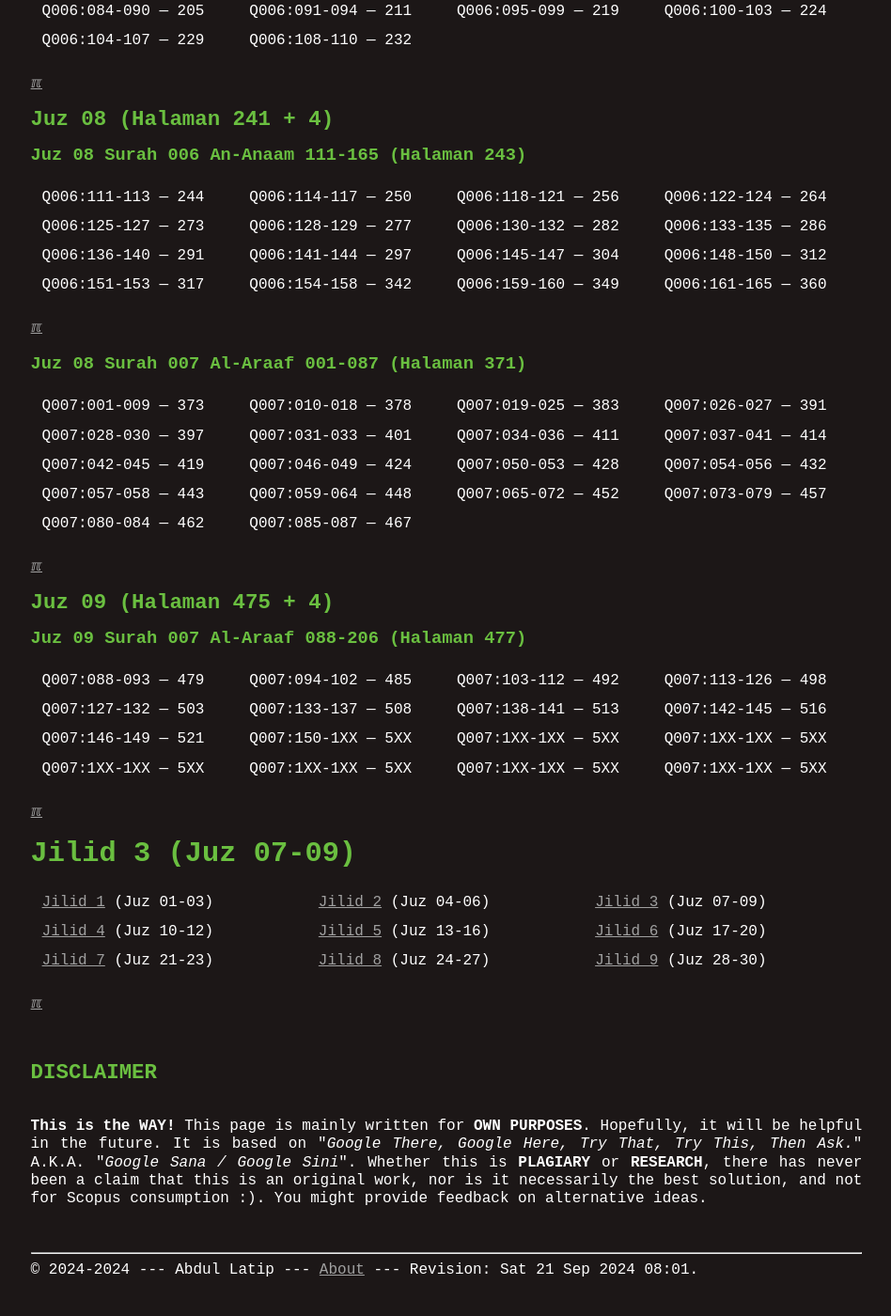
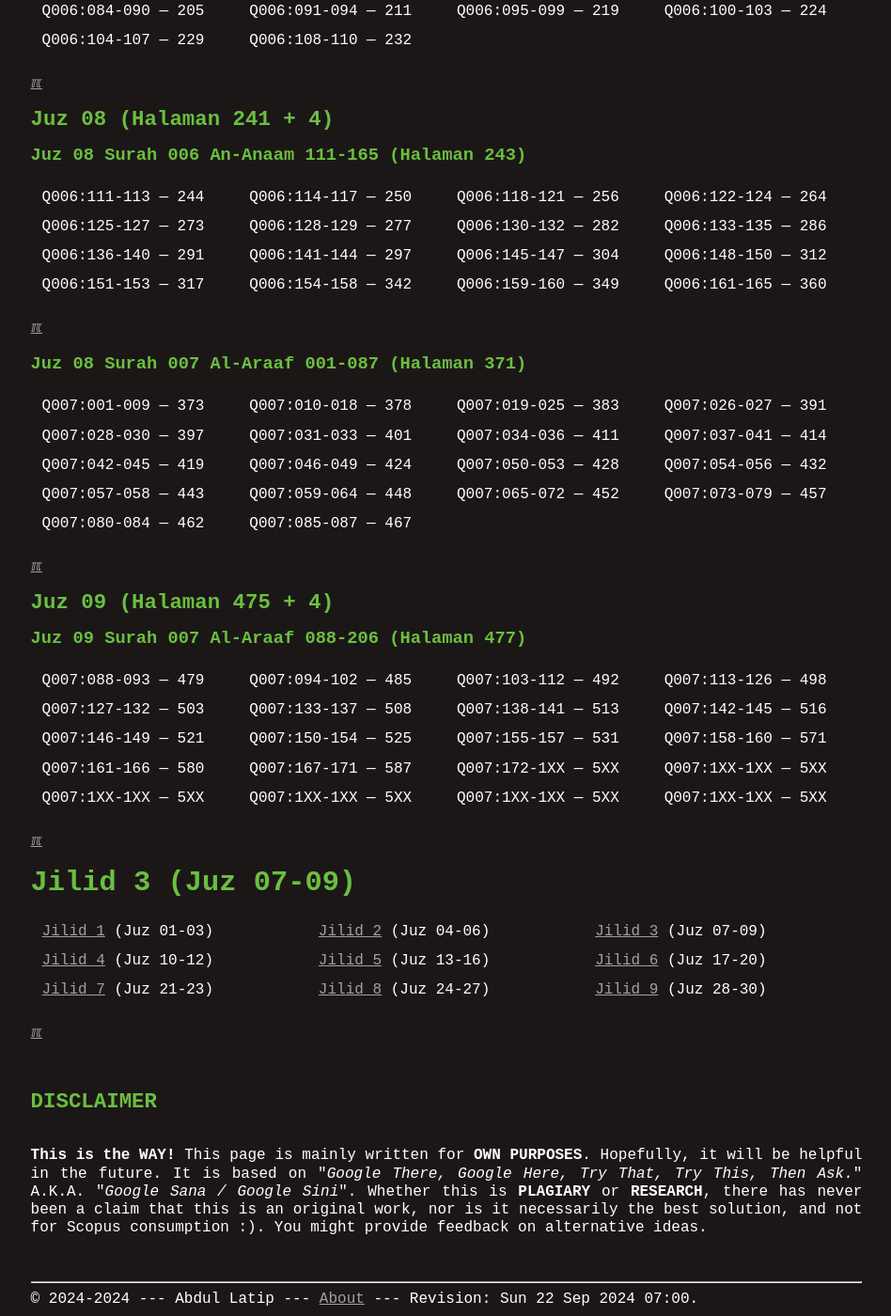
Before and after one commit to dullatip/indexquran, a Jekyll site: the page built from 003.md, in a window 1280 px wide and 1400 px high, scrolled down 1240 px. Shown: the whole window at 94% size, without its empty margins (165-1113 px from the left). Built offline with Jekyll 4.4.1, drawn with Linux system fonts in a browser that asks for light colours; before the commit the page ends 2609 px from its top, so only the background shows below that.

Commit message:
modified:   003.md

```diff
--- a/003.md
+++ b/003.md
@@ -61,7 +61,8 @@
 
 | Q007:088-093 --- 479 | Q007:094-102 --- 485 | Q007:103-112 --- 492 | Q007:113-126 --- 498 |
 | Q007:127-132 --- 503 | Q007:133-137 --- 508 | Q007:138-141 --- 513 | Q007:142-145 --- 516 |
-| Q007:146-149 --- 521 | Q007:150-1XX --- 5XX | Q007:1XX-1XX --- 5XX | Q007:1XX-1XX --- 5XX |
+| Q007:146-149 --- 521 | Q007:150-154 --- 525 | Q007:155-157 --- 531 | Q007:158-160 --- 571 |
+| Q007:161-166 --- 580 | Q007:167-171 --- 587 | Q007:172-1XX --- 5XX | Q007:1XX-1XX --- 5XX |
 | Q007:1XX-1XX --- 5XX | Q007:1XX-1XX --- 5XX | Q007:1XX-1XX --- 5XX | Q007:1XX-1XX --- 5XX |
 
 [&#x213C;](#)<br id="idxA">
--- a/_config.yml
+++ b/_config.yml
@@ -1,4 +1,4 @@
-version:          "Sat 21 Sep 2024 08:01"
+version:          "Sun 22 Sep 2024 07:00"
 copyright:        "2024-2024"
 title:            "Index Tafsir Al-Azhar HAMKA"
 author:           "Abdul Latip"
```
Also changed, not shown: 000.md (+1 -1 lines).
